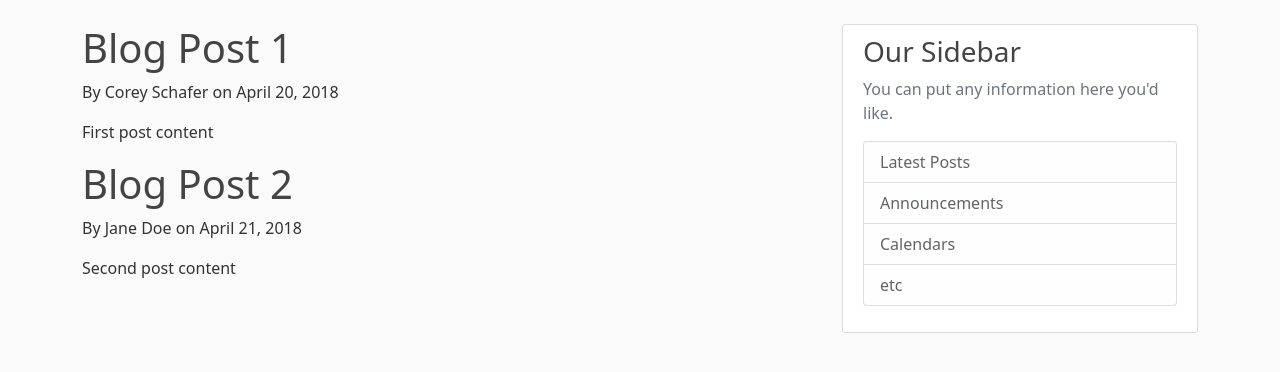
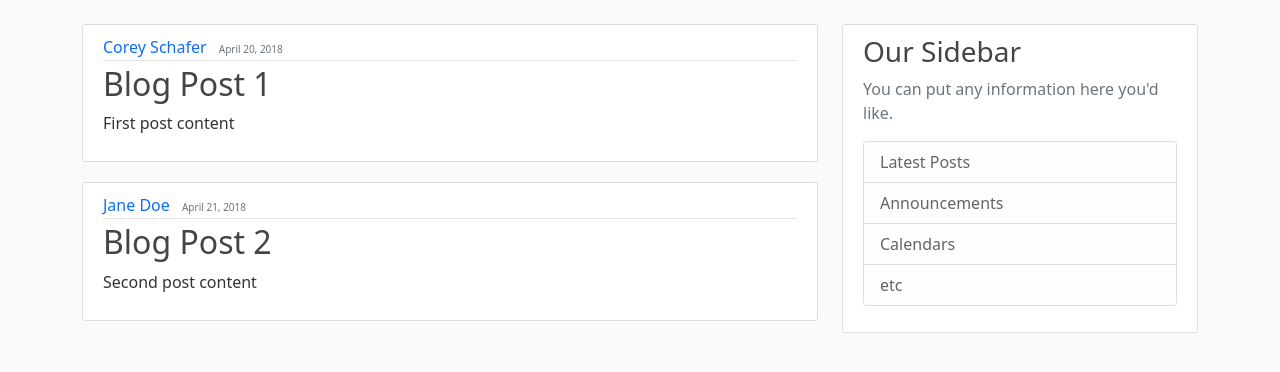
Before and after one commit to xplim/flaskblog-env, a Flask app: page / in a window 1280 px wide. Shown: the part 56-428 px from the top of the page. Run offline with Flask 2, Linux system fonts and the light colour scheme.

Commit message:
Add styling to `home.html`

```diff
--- a/flaskblog/templates/home.html
+++ b/flaskblog/templates/home.html
@@ -2,8 +2,15 @@
 
 {% block content %}
   {% for post in posts %}
-    <h1>{{ post.title }}</h1>
-    <p>By {{ post.author }} on {{ post.date_posted }}</p>
-    <p>{{ post.content }}</p>
+    <article class="media content-section">
+      <div class="media-body">
+        <div class="article-metadata">
+          <a class="me-2" href="#">{{ post.author }}</a>
+          <small class="text-muted">{{ post.date_posted }}</small>
+        </div>
+        <h2><a class="article-title" href="#">{{ post.title }}</a></h2>
+        <p class="article-content">{{ post.content }}</p>
+      </div>
+    </article>
   {% endfor %}
 {% endblock content %}
```
